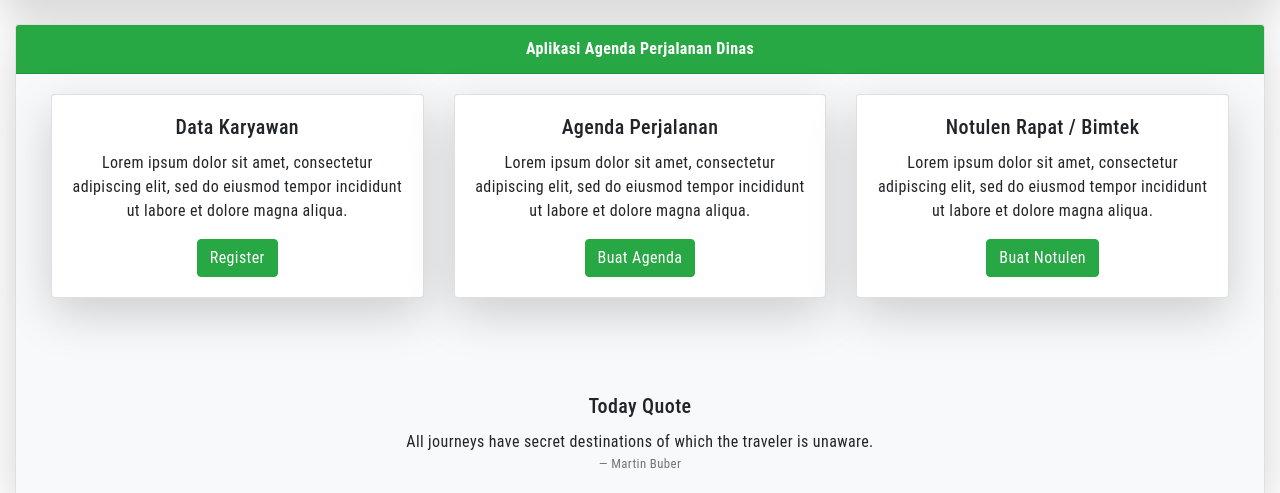
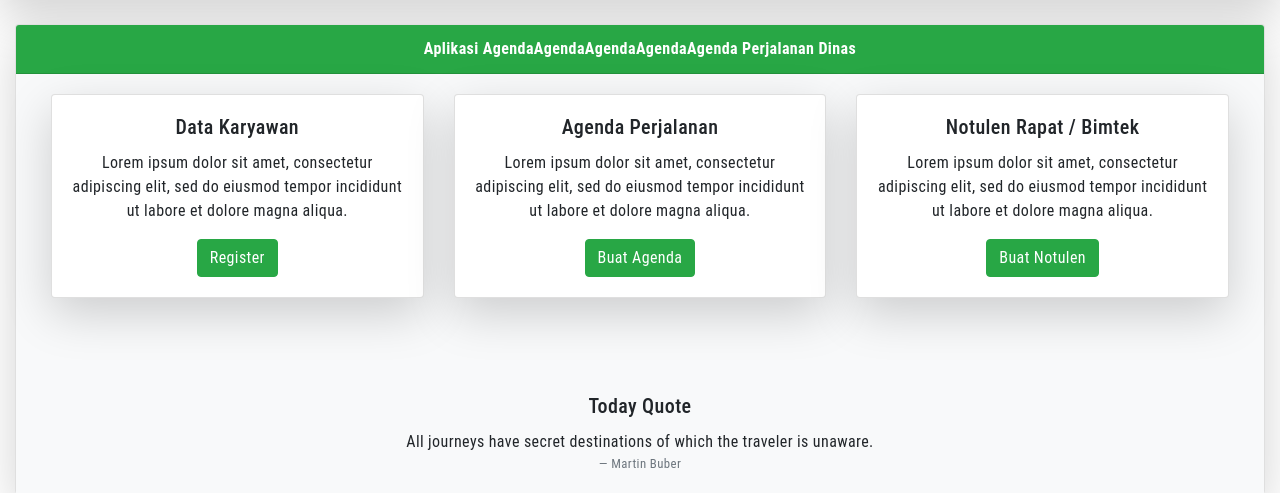
Before and after one commit to lenanbagus/realone_sppd320407, a PHP site: page / in a window 1280 px wide. Shown: the part 72-565 px from the top of the page. Run offline with PHP 8.4, Linux system fonts and the light colour scheme.

Commit message:
tes push to cpanel

```diff
--- a/index.php
+++ b/index.php
@@ -1,5 +1,6 @@
 <!DOCTYPE html>
 <html lang="en">
+
 <head>
 	<!-- meta's -->
 	<meta charset="UTF-8">
@@ -26,7 +27,7 @@
 		<br>
 		<div class="card text-center shadow-lg">
 			<div class="card-header bg-success text-white">
-					<strong>Aplikasi Agenda Perjalanan Dinas</strong>
+				<strong>Aplikasi AgendaAgendaAgendaAgendaAgenda Perjalanan Dinas</strong>
 			</div>
 			<div class="card-body bg-light">
 
@@ -75,4 +76,5 @@
 	include 'footer.php';
 	?>
 </body>
+
 </html>
```
Lines whose indentation alone changed are shown as unchanged.
